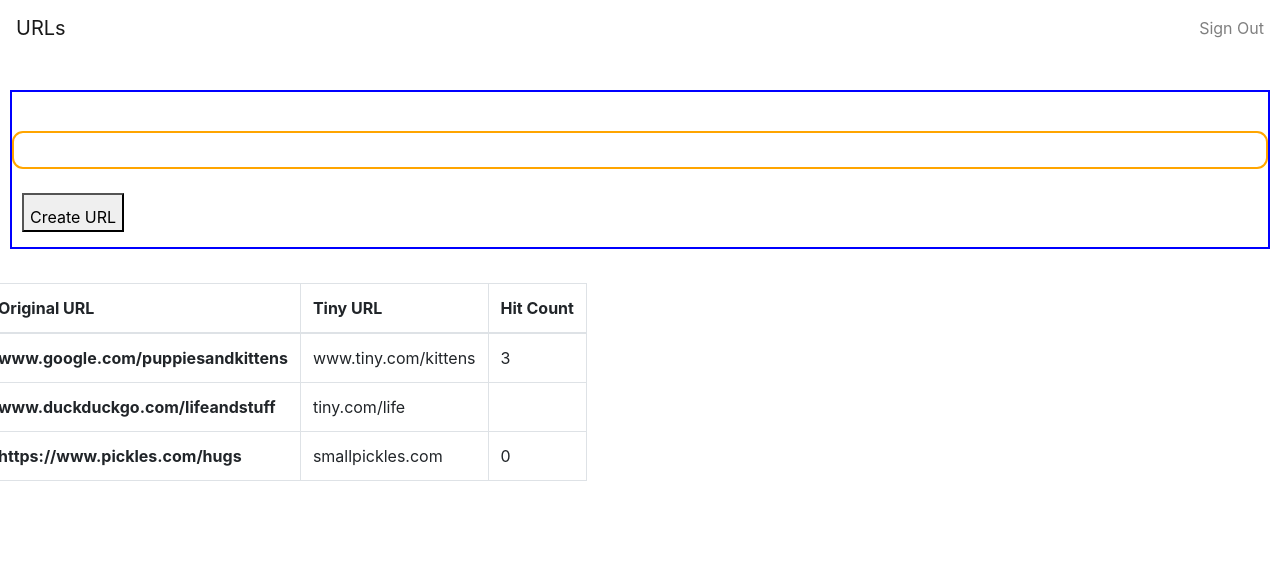
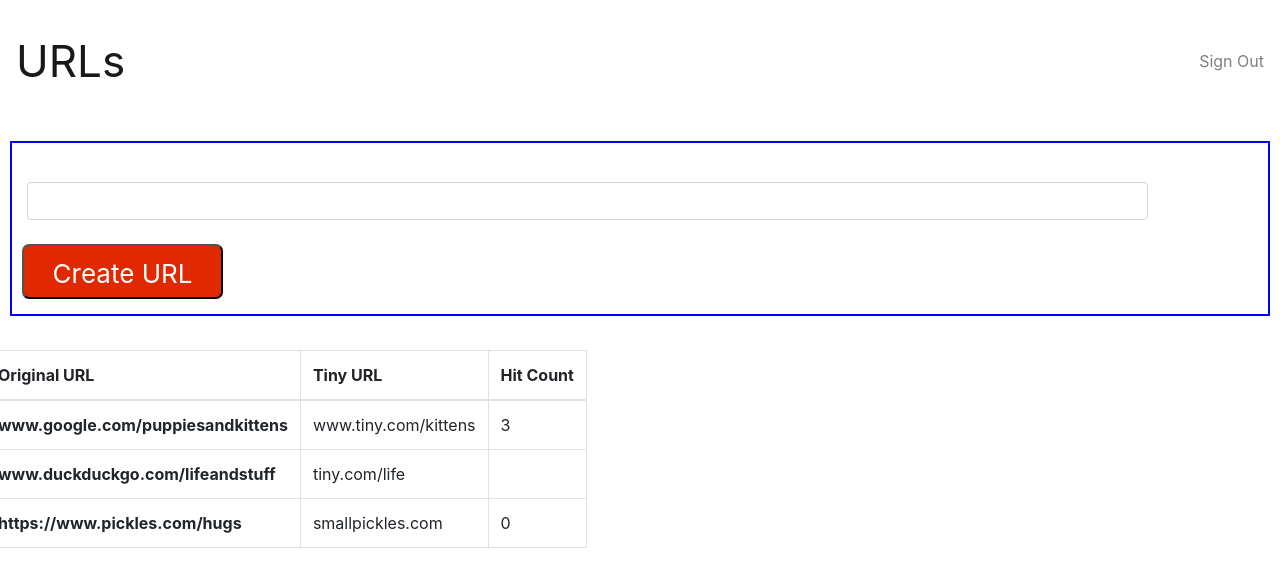
Before and after one commit to camckin10/tinyapp, a website: page tiny-app/acct.html in a window 1280 px wide. Drawn offline with nearby package versions, Linux system fonts and the light colour scheme.

Commit message:
working on overall input box

```diff
--- a/tiny-app/acct.html
+++ b/tiny-app/acct.html
@@ -16,10 +16,10 @@
 			<div class="col-lg-12">
 				<section class="acct-nav">
 					<nav class="navbar navbar-expand-lg navbar-light">
-  <a class="navbar-brand" href="#">URLs</a>
-  <button class="navbar-toggler" type="button" data-toggle="collapse" data-target="#navbarText" aria-controls="navbarText" aria-expanded="false" aria-label="Toggle navigation">
-    <span class="navbar-toggler-icon"></span>
-  </button>
+            <a class="navbar-brand" href="#">URLs</a>
+            <button class="navbar-toggler" type="button" data-toggle="collapse" data-target="#navbarText" aria-controls="navbarText" aria-expanded="false" aria-label="Toggle navigation">
+            <span class="navbar-toggler-icon"></span>
+            </button>
   <div class="collapse navbar-collapse" id="navbarText">
     <ul class="navbar-nav mr-auto">
       <li class="nav-item active">
@@ -49,9 +49,10 @@
 		<div class="row">
 			<div class="col-lg-12">
 				<section class="url-box">
-					 <label for="inputlg"></label>
-    			 <input class="form-control" id="inputlg" type="text">
-					<!--<input type="text" class="form-control input-lg" name="url-input">-->
+        <div class="col-11">
+          <label for="ex3"></label>
+          <input class="form-control" id="ex3" type="text">
+        </div>
 						<br>
 						<button class="create-url">Create URL</button>
 				</section>
--- a/tiny-app/styles/acct.css
+++ b/tiny-app/styles/acct.css
@@ -10,6 +10,14 @@
 
 } */
 
+.acct-nav{
+	padding-top:15px;
+}
+
+/*URLs class*/
+.navbar-brand{
+	font-size:44px;
+}
 .urls{
 	float:left;
 }
@@ -26,12 +34,14 @@
 	margin:10px;
 }
 
-.form-control{
-	border-radius:11px;
-	border: 2px solid orange;
-}
 
 .create-url{
-	margin-lefT:10px;
-	padding-top:10px;
+	margin-left:10px;
+	padding-top:5px;
+	height:55px;
+	width:201px;
+	background-color:#E12901;
+	font-size:26px;
+	color:white;
+	border-radius:7px;
 }
```
